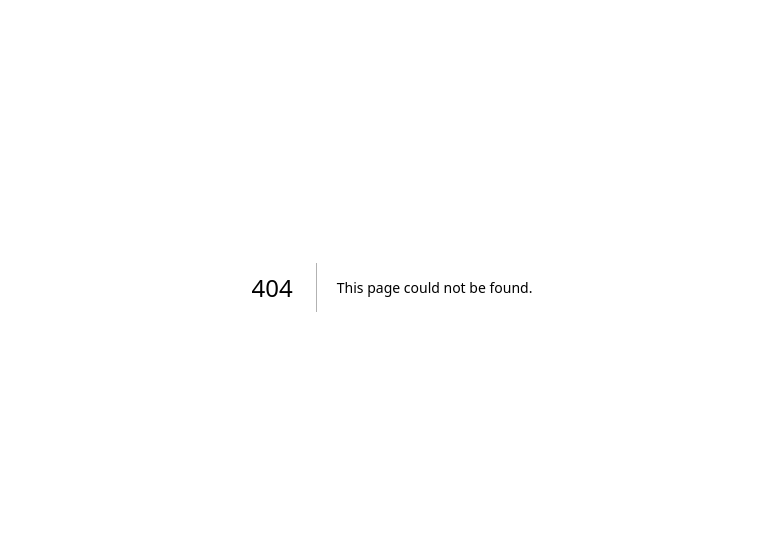
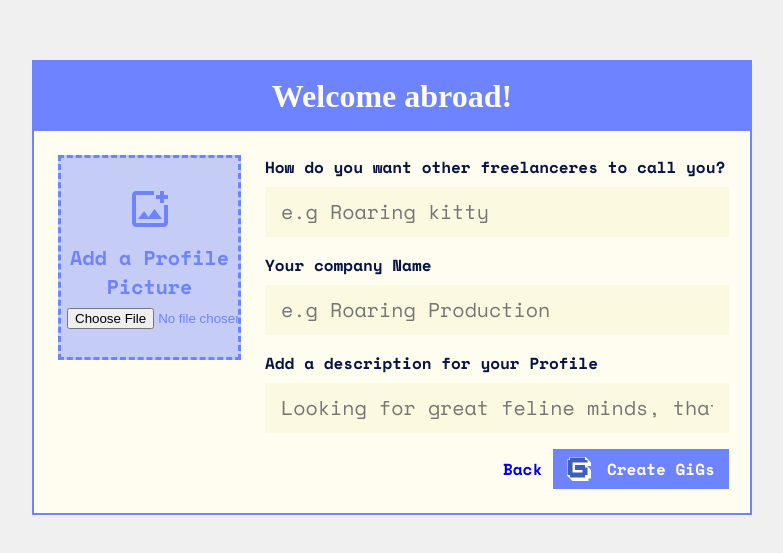
Before and after one commit to GiG2Hire/gig-protocol, a Next.js app: page /join-client in a window 1280 px wide. Before the commit this address had no page. Shown: the part 113-666 px from the top of the page, without its empty margins (248-1031 px from the left). Built offline with nearby package versions, Linux system fonts and the light colour scheme; a web font is replaced by a local one.

Commit message:
landingPageLinked

```diff
--- a/package.json
+++ b/package.json
@@ -9,7 +9,9 @@
     "next": "^14.1.4",
     "react": "^18.2.0",
     "react-dom": "^18.2.0",
-    "react-router-dom": "^6.22.3"
+    "react-modal": "^3.16.1",
+    "react-router-dom": "^6.22.3",
+    "reactjs-popup": "^2.0.6"
   },
   "devDependencies": {
     "@types/node": "^17.0.42",
--- a/components/join-client.module.css
+++ b/pages/join-client.module.css
@@ -1,3 +1,11 @@
+.container23 {
+  display: flex;
+  justify-content: center;
+  align-items: center;
+  height: 100vh; /* Full viewport height */
+  background-color: #f0f0f0; /* Optional: Add a background color */
+  padding: 0 1rem; /* Optional: Add some padding for small screens */
+}
 .welcomeAbroad {
   margin: 0;
   position: relative;
--- a/components/join-client.tsx
+++ b/pages/join-client.tsx
@@ -1,12 +1,14 @@
 import type { NextPage } from "next";
 import styles from "./join-client.module.css";
-
+import Link from "next/link";
 export type JoinClientType = {
   className?: string;
 };
 
 const JoinClient: NextPage<JoinClientType> = ({ className = "" }) => {
+
   return (
+    <div className={styles.container23}>
     <div className={[styles.joinClient, className].join(" ")}>
       <div className={styles.welcomeAbroadWrapper}>
         <h1 className={styles.welcomeAbroad}>Welcome abroad!</h1>
@@ -19,16 +21,23 @@ const JoinClient: NextPage<JoinClientType> = ({ className = "" }) => {
             alt=""
             src="/add-photo-alternate1.svg"
           />
-          <b className={styles.addAProfile}>Add a Profile Picture</b>
+          <b className={styles.addAProfile}>Add a Profile Picture
+          <input className={styles.profilePicture}
+          type="file"
+          accept="image/*"
+
+        /></b>
         </div>
         <div className={styles.nameInputFieldsParent}>
           <div className={styles.nameInputFields}>
             <b className={styles.howDoYou}>
               How do you want other freelanceres to call you?
             </b>
-            <div className={styles.textInput}>
-              <a className={styles.searchInGlobal}>e.g Roaring Kitty</a>
-            </div>
+           <input
+              className={styles.textInput1}
+              placeholder="e.g Roaring kitty"
+              type="text"
+            />
           </div>
           <div className={styles.nameInputFields1}>
             <b className={styles.yourCompanyName}>Your company Name</b>
@@ -50,18 +59,16 @@ const JoinClient: NextPage<JoinClientType> = ({ className = "" }) => {
             <b className={styles.addADescription}>
               Add a description for your Profile
             </b>
-            <div className={styles.textInputParent}>
-              <div className={styles.textInput3}>
-                <p className={styles.searchInGlobal2}>
-                  Looking for great feline minds, that are top notch at their
-                  jobs
-                </p>
-              </div>
-              <b className={styles.b}>0/480</b>
-            </div>
+
+            <input
+              className={styles.textInput1}
+              placeholder="Looking for great feline minds, that are top notch at their
+              jobs"
+              type="text"
+            />
           </div>
-          <div className={styles.backParent}>
-            <b className={styles.back}>Back</b>
+         <div className={styles.backParent}>
+         <Link href="/"> <b className={styles.back}>Back</b></Link>
             <button className={styles.btnJoingig}>
               <img
                 className={styles.gig2hire1Icon}
@@ -74,6 +81,7 @@ const JoinClient: NextPage<JoinClientType> = ({ className = "" }) => {
         </div>
       </section>
     </div>
+    </div>
   );
 };
 
--- a/pages/join-freelancer.module.css
+++ b/pages/join-freelancer.module.css
@@ -1,3 +1,11 @@
+.container23 {
+  display: flex;
+  justify-content: center;
+  align-items: center;
+  height: 100vh; /* Full viewport height */
+  background-color: #f0f0f0; /* Optional: Add a background color */
+  padding: 0 1rem; /* Optional: Add some padding for small screens */
+}
 .welcomeAbroad {
   margin: 0;
   position: relative;
```
Also changed, not shown: components/frame-component9.tsx (+24 -3 lines), pages/join-freelancer.tsx (+14 -2 lines), 1 other file (tests, documents, lock files or other folders).
